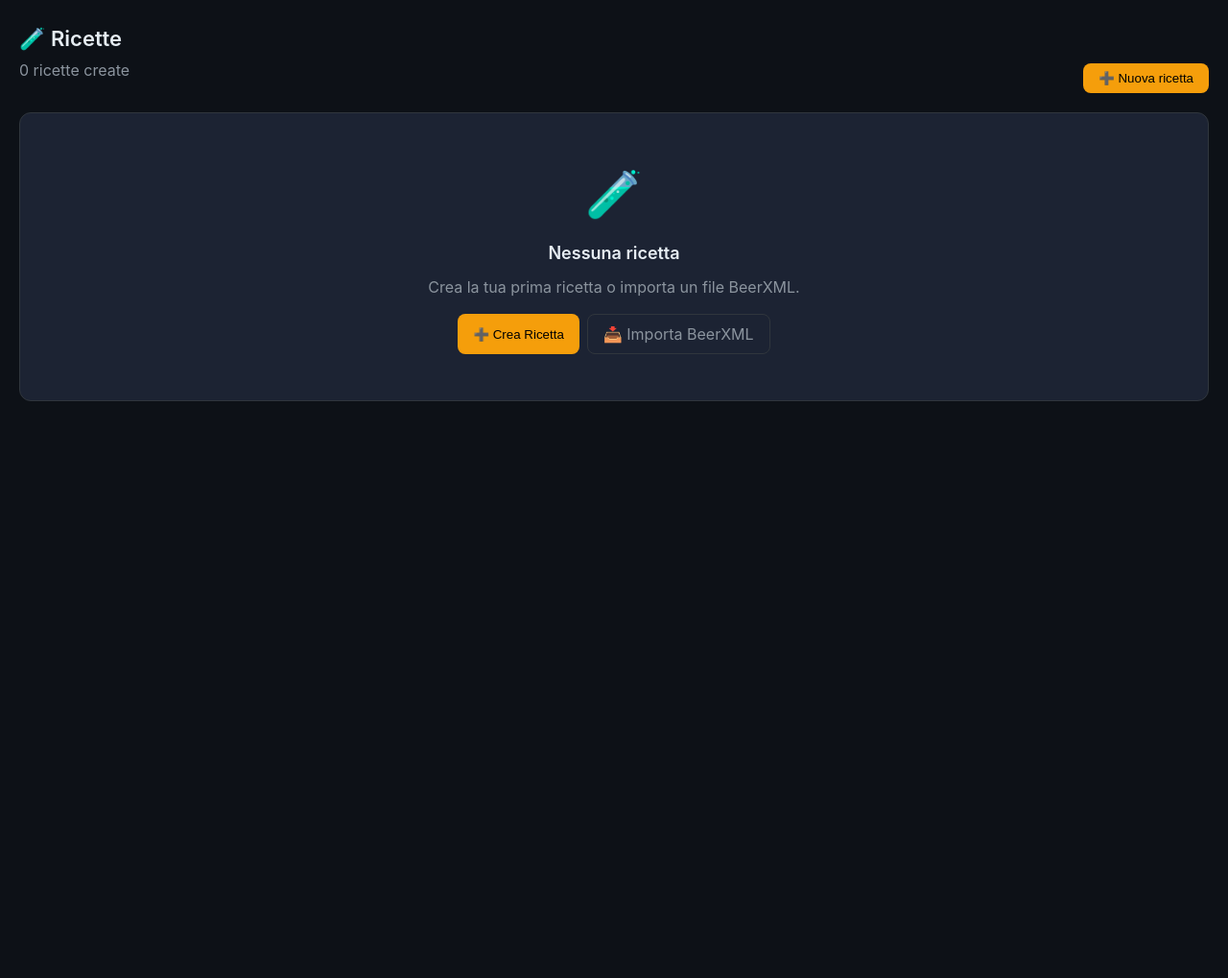
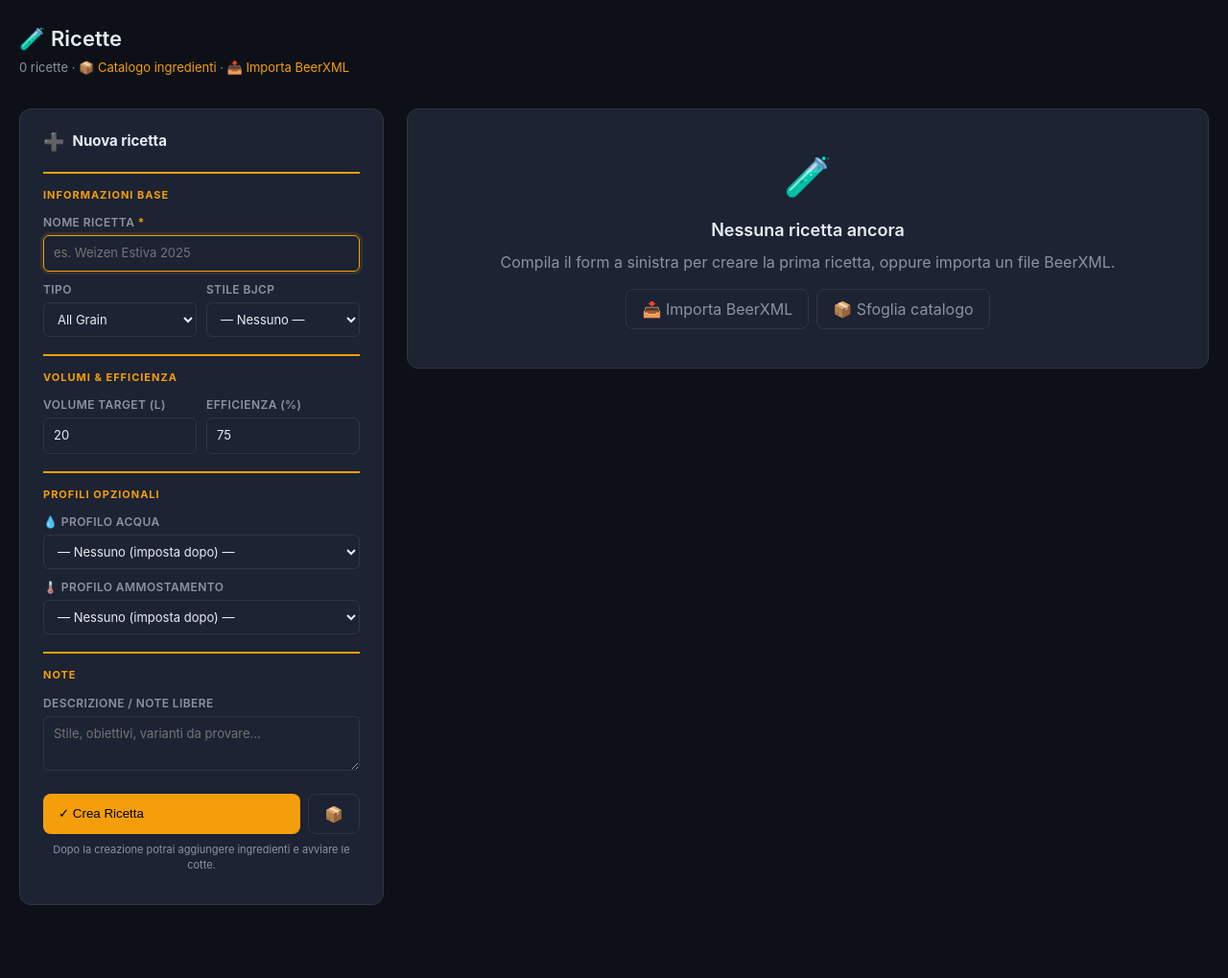
Before and after one commit to smaranghi-spec/Gestionale-Birra, a FastAPI app: page /ricette/html in a window 1280 px wide. Shown: the part 53-1072 px from the top of the page at 96% size. Before the commit the page ends 471 px from the top, so only its background shows below. Run offline with FastAPI, Linux system fonts and the light colour scheme; the visitor is signed in with stand-in values (Sample User, id 1); data that the repository does not hold is empty.

Commit message:
Fix ingredient catalog error and improve recipe creation page
Register `srm_to_hex` as a Jinja global and pass `per_cat` to the template context in `ricette.py`. Redesign `ricette.html` with a more user-friendly layout, always-visible form, and organized sections.

Replit-Commit-Author: Agent
Replit-Commit-Session-Id: 022f04d8-6dda-4697-afab-4032bbaa1bda
Replit-Commit-Checkpoint-Type: full_checkpoint
Replit-Commit-Event-Id: f8ea0094-f41d-4e26-810d-bf7426b381ca
Replit-Commit-Screenshot-Url: https://storage.googleapis.com/screenshot-production-us-central1/a3e27a4a-5cbd-4258-9500-c56aa1d3ce51/022f04d8-6dda-4697-afab-4032bbaa1bda/MG5Efl6
Replit-Helium-Checkpoint-Created: true

```diff
--- a/templates/ricette.html
+++ b/templates/ricette.html
@@ -2,101 +2,222 @@
 {% block title %}Ricette{% endblock %}
 {% block content %}
 
+<style>
+.ricette-layout {
+  display: grid;
+  grid-template-columns: 380px 1fr;
+  gap: 24px;
+  align-items: start;
+}
+@media (max-width: 900px) {
+  .ricette-layout { grid-template-columns: 1fr; }
+}
+.form-section {
+  border-top: 2px solid var(--amber);
+  padding-top: 14px;
+  margin-top: 18px;
+}
+.form-section:first-child { border-top: none; padding-top: 0; margin-top: 0; }
+.form-section-title {
+  font-size: 11px;
+  font-weight: 700;
+  text-transform: uppercase;
+  letter-spacing: 1px;
+  color: var(--amber);
+  margin-bottom: 12px;
+}
+.field-group {
+  display: grid;
+  grid-template-columns: 1fr 1fr;
+  gap: 10px;
+}
+.field-group .full { grid-column: 1 / -1; }
+.field-wrap label {
+  display: block;
+  font-size: 12px;
+  font-weight: 600;
+  color: var(--muted);
+  margin-bottom: 4px;
+  text-transform: uppercase;
+  letter-spacing: 0.4px;
+}
+.field-wrap label .req { color: var(--amber); }
+.field-wrap input,
+.field-wrap select,
+.field-wrap textarea {
+  width: 100%;
+  background: var(--surface);
+  border: 1px solid var(--border);
+  color: var(--text);
+  border-radius: 6px;
+  padding: 8px 10px;
+  font-size: 13px;
+  transition: border-color .15s;
+}
+.field-wrap input:focus,
+.field-wrap select:focus,
+.field-wrap textarea:focus {
+  outline: none;
+  border-color: var(--amber);
+}
+.field-wrap select option { background: var(--bg); }
+.field-wrap textarea { resize: vertical; min-height: 56px; }
+.preset-pill {
+  display: inline-flex; align-items: center; gap: 4px;
+  font-size: 11px; padding: 2px 8px; border-radius: 10px;
+  background: rgba(245,158,11,.15); color: var(--amber);
+  border: 1px solid rgba(245,158,11,.3);
+  margin-top: 4px;
+}
+.ricetta-card-link { text-decoration: none; }
+.ricetta-card-link .card {
+  padding: 16px 18px;
+  cursor: pointer;
+  transition: border-color .15s, transform .1s;
+  border: 1px solid var(--border);
+  margin-bottom: 0;
+}
+.ricetta-card-link .card:hover {
+  border-color: var(--amber);
+  transform: translateY(-1px);
+}
+.r-stats { display: flex; gap: 12px; flex-wrap: wrap; margin-top: 6px; }
+.r-stat { font-size: 12px; color: var(--muted); }
+</style>
+
 <div style="display:flex;justify-content:space-between;align-items:flex-end;margin-bottom:20px;flex-wrap:wrap;gap:12px;">
   <div>
     <h1 style="font-size:22px;margin-bottom:4px;">🧪 Ricette</h1>
-    <p>{{ ricette|length }} ricett{% if ricette|length == 1 %}a{% else %}e{% endif %} create</p>
+    <p style="color:var(--muted);font-size:13px;">{{ ricette|length }} ricett{% if ricette|length == 1 %}a{% else %}e{% endif %} · <a href="/catalogo/ingredienti" style="color:var(--amber);">📦 Catalogo ingredienti</a> · <a href="/importa/beerxml" style="color:var(--amber);">📥 Importa BeerXML</a></p>
   </div>
-  <button class="btn btn-primary" onclick="document.getElementById('form-nuova').style.display=document.getElementById('form-nuova').style.display==='none'?'block':'none'">
-    ➕ Nuova ricetta
-  </button>
 </div>
 
-<!-- Modulo nuova ricetta -->
-<div id="form-nuova" style="display:none;margin-bottom:20px;">
-<div class="card">
-  <h3 style="font-size:15px;margin-bottom:16px;">➕ Crea Nuova Ricetta</h3>
-  <form method="post" action="/ricette/html">
+<div class="ricette-layout">
+
+  <!-- ── PANNELLO CREA ───────────────────────────────────────── -->
+  <div>
+    <div class="card" style="position:sticky;top:16px;">
+      <div style="display:flex;align-items:center;gap:8px;margin-bottom:16px;">
+        <span style="font-size:18px;">➕</span>
+        <span style="font-size:15px;font-weight:700;color:var(--text);">Nuova ricetta</span>
+      </div>
+
+      <form method="post" action="/ricette/html" id="form-nuova">
         <input type="hidden" name="versione" value="1">
-    <div class="form-grid">
-      <div class="form-row" style="grid-column:span 2;">
-        <label>Nome ricetta *</label>
-        <input type="text" name="nome" placeholder="es. Weizen Estiva" required>
+
+        <!-- SEZIONE: BASE -->
+        <div class="form-section">
+          <div class="form-section-title">Informazioni base</div>
+          <div style="display:flex;flex-direction:column;gap:10px;">
+            <div class="field-wrap full">
+              <label>Nome ricetta <span class="req">*</span></label>
+              <input type="text" name="nome" placeholder="es. Weizen Estiva 2025" required autofocus>
             </div>
-      <div class="form-row">
+            <div class="field-group">
+              <div class="field-wrap">
                 <label>Tipo</label>
                 <select name="tipo">
-          <option>All Grain</option><option>BIAB</option><option>Partial Mash</option><option>Extract</option>
+                  <option value="All Grain">All Grain</option>
+                  <option value="BIAB">BIAB</option>
+                  <option value="Partial Mash">Partial Mash</option>
+                  <option value="Extract">Extract</option>
                 </select>
               </div>
-      <div class="form-row">
+              <div class="field-wrap">
                 <label>Stile BJCP</label>
                 <select name="stile_id">
-          <option value="">— Nessuno —</option>
+                  <option value="0">— Nessuno —</option>
                   {% for s in stili %}
-          <option value="{{ s.id }}">{{ s.nome }} {% if s.linea_guida %}({{ s.linea_guida }}){% endif %}</option>
+                  <option value="{{ s.id }}">{{ s.nome }}{% if s.linea_guida %} ({{ s.linea_guida }}){% endif %}</option>
                   {% endfor %}
                 </select>
               </div>
-      <div class="form-row">
+            </div>
+          </div>
+        </div>
+
+        <!-- SEZIONE: VOLUMI -->
+        <div class="form-section">
+          <div class="form-section-title">Volumi & Efficienza</div>
+          <div class="field-group">
+            <div class="field-wrap">
               <label>Volume target (L)</label>
-        <input type="number" name="volume_target_litri" step="0.1" value="20" min="1">
+              <input type="number" name="volume_target_litri" step="0.5" value="20" min="1" max="1000">
             </div>
-      <div class="form-row">
+            <div class="field-wrap">
               <label>Efficienza (%)</label>
-        <input type="number" name="efficienza" step="0.1" value="75" min="1" max="100">
+              <input type="number" name="efficienza" step="0.5" value="75" min="1" max="100">
             </div>
-      <div class="form-row">
+          </div>
+        </div>
+
+        <!-- SEZIONE: PROFILI OPZIONALI -->
+        <div class="form-section">
+          <div class="form-section-title">Profili opzionali</div>
+          <div style="display:flex;flex-direction:column;gap:10px;">
+            <div class="field-wrap">
               <label>💧 Profilo acqua</label>
-        <select name="profilo_acqua_preset_id">
+              <select name="profilo_acqua_preset_id" id="sel-acqua" onchange="showAcquaPill(this)">
                 <option value="0">— Nessuno (imposta dopo) —</option>
                 {% for p in profili_preset %}
-          <option value="{{ p.id }}">{{ p.nome }}{% if p.citta %} — {{ p.citta }}{% endif %}</option>
+                <option value="{{ p.id }}" data-citta="{{ p.citta or '' }}">{{ p.nome }}{% if p.citta %} — {{ p.citta }}{% endif %}</option>
                 {% endfor %}
               </select>
+              <div id="acqua-pill" style="display:none;" class="preset-pill">💧 <span id="acqua-pill-text"></span></div>
             </div>
-      <div class="form-row">
+            <div class="field-wrap">
               <label>🌡️ Profilo ammostamento</label>
-        <select name="tipo_mash">
+              <select name="tipo_mash" id="sel-mash" onchange="showMashPill(this)">
                 <option value="">— Nessuno (imposta dopo) —</option>
-          <option value="Singolo Infuso">Singolo Infuso (67°C × 60 min)</option>
-          <option value="BIAB">BIAB (67°C × 60 min + mash out)</option>
-          <option value="Step Mash">Step Mash (protein rest 52°C → sacca 67°C)</option>
-          <option value="Decozione">Decozione (62°C → 72°C)</option>
-          <option value="No-Sparge">No-Sparge / Batch Sparge (67°C × 75 min)</option>
+                <option value="Singolo Infuso">Singolo Infuso · 67°C × 60 min</option>
+                <option value="BIAB">BIAB · 67°C × 60 min + mash out 77°C</option>
+                <option value="Step Mash">Step Mash · Protein 52°C → Sacca 67°C → Out 77°C</option>
+                <option value="Decozione">Decozione · 62°C → 72°C</option>
+                <option value="No-Sparge">No-Sparge / Batch Sparge · 67°C × 75 min</option>
               </select>
-      </div>
-      <div class="form-row" style="grid-column:span 2;">
-        <label>Note</label>
-        <textarea name="note" rows="2" placeholder="Descrizione, note…"></textarea>
+              <div id="mash-pill" style="display:none;" class="preset-pill">🌡️ <span id="mash-pill-text"></span></div>
             </div>
           </div>
-    <div style="display:flex;gap:8px;margin-top:8px;">
-      <button type="submit" class="btn btn-primary">✓ Crea Ricetta</button>
-      <button type="button" class="btn btn-ghost" onclick="document.getElementById('form-nuova').style.display='none'">Annulla</button>
         </div>
+
+        <!-- SEZIONE: NOTE -->
+        <div class="form-section">
+          <div class="form-section-title">Note</div>
+          <div class="field-wrap">
+            <label>Descrizione / note libere</label>
+            <textarea name="note" rows="2" placeholder="Stile, obiettivi, varianti da provare…"></textarea>
+          </div>
+        </div>
+
+        <div style="display:flex;gap:8px;margin-top:18px;">
+          <button type="submit" class="btn btn-primary" style="flex:1;">✓ Crea Ricetta</button>
+          <a href="/catalogo/ingredienti" class="btn btn-ghost" target="_blank" title="Sfoglia il catalogo ingredienti in un'altra scheda">📦</a>
+        </div>
+        <p style="font-size:11px;color:var(--muted);margin-top:8px;text-align:center;">
+          Dopo la creazione potrai aggiungere ingredienti e avviare le cotte.
+        </p>
       </form>
     </div>
   </div>
 
+  <!-- ── LISTA RICETTE ──────────────────────────────────────── -->
+  <div>
     {% if ricette %}
-<!-- Filtro -->
-<div style="margin-bottom:14px;">
+    <div style="display:flex;align-items:center;gap:10px;margin-bottom:14px;">
       <input type="text" id="search-ricette" placeholder="🔍 Cerca per nome o stile…"
-    style="max-width:360px;" oninput="filterRicette(this.value)">
+        style="flex:1;max-width:360px;" oninput="filterRicette(this.value)">
+      <span style="font-size:12px;color:var(--muted);" id="count-label">{{ ricette|length }} ricette</span>
     </div>
 
-<div id="ricette-grid" style="display:grid;grid-template-columns:repeat(auto-fill,minmax(300px,1fr));gap:14px;">
+    <div id="ricette-grid" style="display:grid;grid-template-columns:repeat(auto-fill,minmax(280px,1fr));gap:12px;">
     {% for r in ricette %}
-<a href="/ricette/{{ r.id }}" style="text-decoration:none;" class="ricetta-card"
-   data-search="{{ (r.nome ~ ' ' ~ (r.stile.nome if r.stile else ''))|lower }}">
-<div class="card" style="padding:18px 20px;cursor:pointer;transition:border-color .15s;border:1px solid var(--border);margin-bottom:0;">
-  <div style="display:flex;justify-content:space-between;align-items:flex-start;margin-bottom:8px;">
-    <div style="font-size:16px;font-weight:700;color:var(--text);">{{ r.nome }}</div>
-    <div style="display:flex;gap:6px;flex-shrink:0;">
-      {% if r.stile %}
+    <a href="/ricette/{{ r.id }}" class="ricetta-card-link"
+       data-search="{{ (r.nome ~ ' ' ~ (r.stile.nome if r.stile else '') ~ ' ' ~ (r.tipo or ''))|lower }}">
+      <div class="card">
+        <div style="display:flex;justify-content:space-between;align-items:flex-start;margin-bottom:6px;">
+          <div style="font-size:15px;font-weight:700;color:var(--text);line-height:1.3;">{{ r.nome }}</div>
+          <div style="display:flex;gap:4px;flex-shrink:0;margin-left:8px;">
             <span class="badge badge-amber" style="font-size:10px;">{{ r.tipo or 'AG' }}</span>
-      {% endif %}
             {% set n_cotte = cotte_count.get(r.id, 0) %}
             {% if n_cotte > 0 %}
             <span class="badge badge-green" style="font-size:10px;">{{ n_cotte }} cott{% if n_cotte == 1 %}a{% else %}e{% endif %}</span>
@@ -104,18 +225,19 @@
           </div>
         </div>
         {% if r.stile %}
-  <div style="font-size:12px;color:var(--amber);margin-bottom:6px;">{{ r.stile.nome }}</div>
+        <div style="font-size:11px;color:var(--amber);margin-bottom:6px;font-weight:600;">{{ r.stile.nome }}</div>
         {% endif %}
-  <div style="font-size:12px;color:var(--muted);display:flex;gap:14px;flex-wrap:wrap;">
-    <span>🧴 {{ r.volume_target_litri or 20 }} L</span>
-    <span>⚡ {{ r.efficienza or 75 }}%</span>
+        <div class="r-stats">
+          <span class="r-stat">🧴 {{ r.volume_target_litri or 20 }} L</span>
+          <span class="r-stat">⚡ {{ r.efficienza or 75 }}%</span>
           {% if r.ingredienti %}
-    <span>🌾 {{ r.ingredienti|length }} ingr.</span>
+          <span class="r-stat">🌾 {{ r.ingredienti|length }} ingr.</span>
           {% endif %}
+          <span class="r-stat">v{{ r.versione or 1 }}</span>
         </div>
         {% if r.note %}
-  <div style="font-size:12px;color:var(--muted);margin-top:6px;line-height:1.4;">
-    {{ r.note[:80] }}{% if r.note|length > 80 %}…{% endif %}
+        <div style="font-size:11px;color:var(--muted);margin-top:6px;line-height:1.4;border-top:1px solid var(--border);padding-top:6px;">
+          {{ r.note[:100] }}{% if r.note|length > 100 %}…{% endif %}
         </div>
         {% endif %}
       </div>
@@ -128,9 +250,24 @@
       <p>Nessuna ricetta trovata con questo filtro.</p>
     </div>
 
+    {% else %}
+    <div class="card empty" style="text-align:center;padding:40px 24px;">
+      <div class="empty-icon" style="font-size:40px;margin-bottom:12px;">🧪</div>
+      <div style="font-size:18px;font-weight:600;color:var(--text);margin-bottom:8px;">Nessuna ricetta ancora</div>
+      <p style="color:var(--muted);">Compila il form a sinistra per creare la prima ricetta, oppure importa un file BeerXML.</p>
+      <div style="display:flex;gap:8px;justify-content:center;flex-wrap:wrap;margin-top:16px;">
+        <a href="/importa/beerxml" class="btn btn-ghost">📥 Importa BeerXML</a>
+        <a href="/catalogo/ingredienti" class="btn btn-ghost">📦 Sfoglia catalogo</a>
+      </div>
+    </div>
+    {% endif %}
+  </div>
+
+</div><!-- /ricette-layout -->
+
 <script>
 function filterRicette(q) {
-  const cards = document.querySelectorAll('.ricetta-card');
+  const cards = document.querySelectorAll('.ricetta-card-link');
   let visible = 0;
   q = q.toLowerCase();
   cards.forEach(c => {
@@ -139,23 +276,31 @@ function filterRicette(q) {
     if (match) visible++;
   });
   document.getElementById('no-results').style.display = visible === 0 ? 'block' : 'none';
+  const lbl = document.getElementById('count-label');
+  if (lbl) lbl.textContent = visible + ' ricett' + (visible === 1 ? 'a' : 'e');
 }
-document.querySelectorAll('.ricetta-card .card').forEach(c => {
-  c.addEventListener('mouseenter', () => c.style.borderColor = 'var(--amber)');
-  c.addEventListener('mouseleave', () => c.style.borderColor = 'var(--border)');
-});
+
+function showAcquaPill(sel) {
+  const pill = document.getElementById('acqua-pill');
+  const txt = document.getElementById('acqua-pill-text');
+  if (sel.value && sel.value !== '0') {
+    txt.textContent = sel.options[sel.selectedIndex].text;
+    pill.style.display = 'inline-flex';
+  } else {
+    pill.style.display = 'none';
+  }
+}
+
+function showMashPill(sel) {
+  const pill = document.getElementById('mash-pill');
+  const txt = document.getElementById('mash-pill-text');
+  if (sel.value) {
+    txt.textContent = sel.options[sel.selectedIndex].text;
+    pill.style.display = 'inline-flex';
+  } else {
+    pill.style.display = 'none';
+  }
+}
 </script>
 
-{% else %}
-<div class="card empty">
-  <div class="empty-icon">🧪</div>
-  <div style="font-size:18px;font-weight:600;color:var(--text);margin-bottom:10px;">Nessuna ricetta</div>
-  <p>Crea la tua prima ricetta o importa un file BeerXML.</p>
-  <div style="display:flex;gap:8px;justify-content:center;flex-wrap:wrap;margin-top:16px;">
-    <button class="btn btn-primary" onclick="document.getElementById('form-nuova').style.display='block';this.scrollIntoView();">➕ Crea Ricetta</button>
-    <a href="/importa/beerxml" class="btn btn-ghost">📥 Importa BeerXML</a>
-  </div>
-</div>
-{% endif %}
-
 {% endblock %}
```
Also changed, not shown: app/routers/ricette.py (+11 -2 lines). Lines whose indentation alone changed are shown as unchanged.
